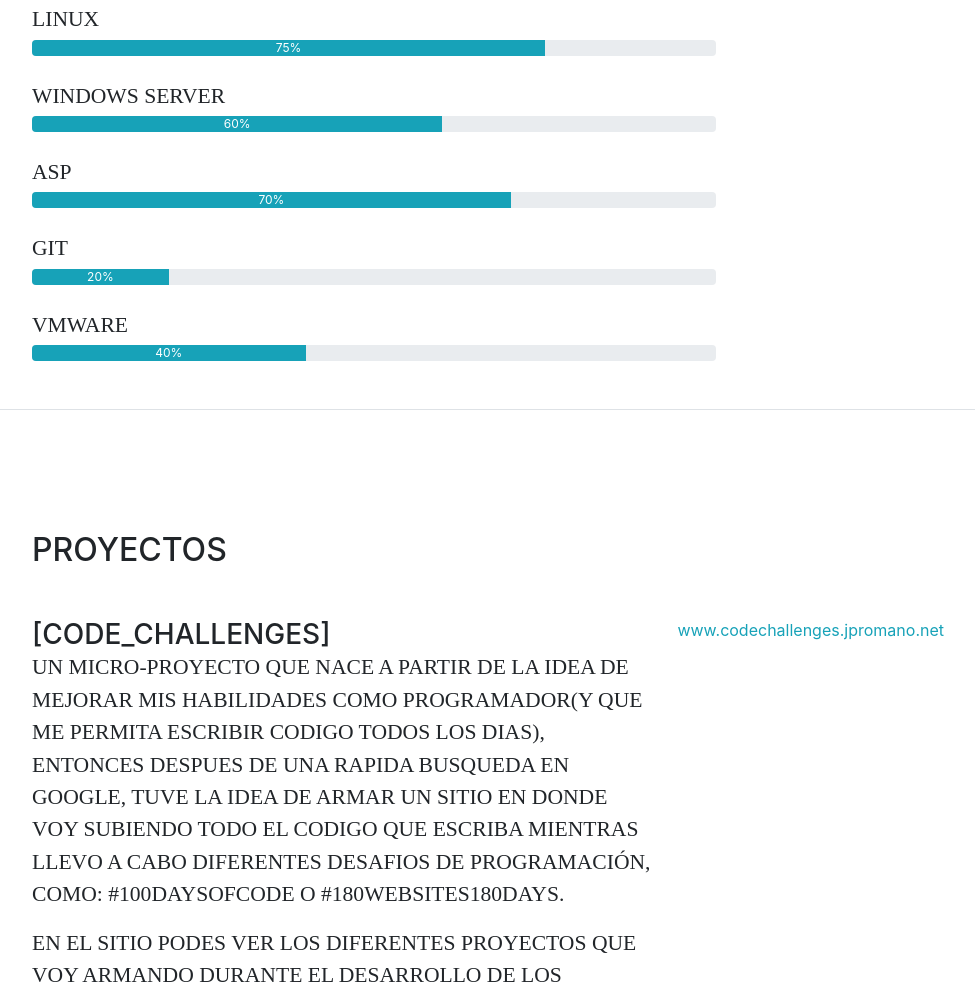
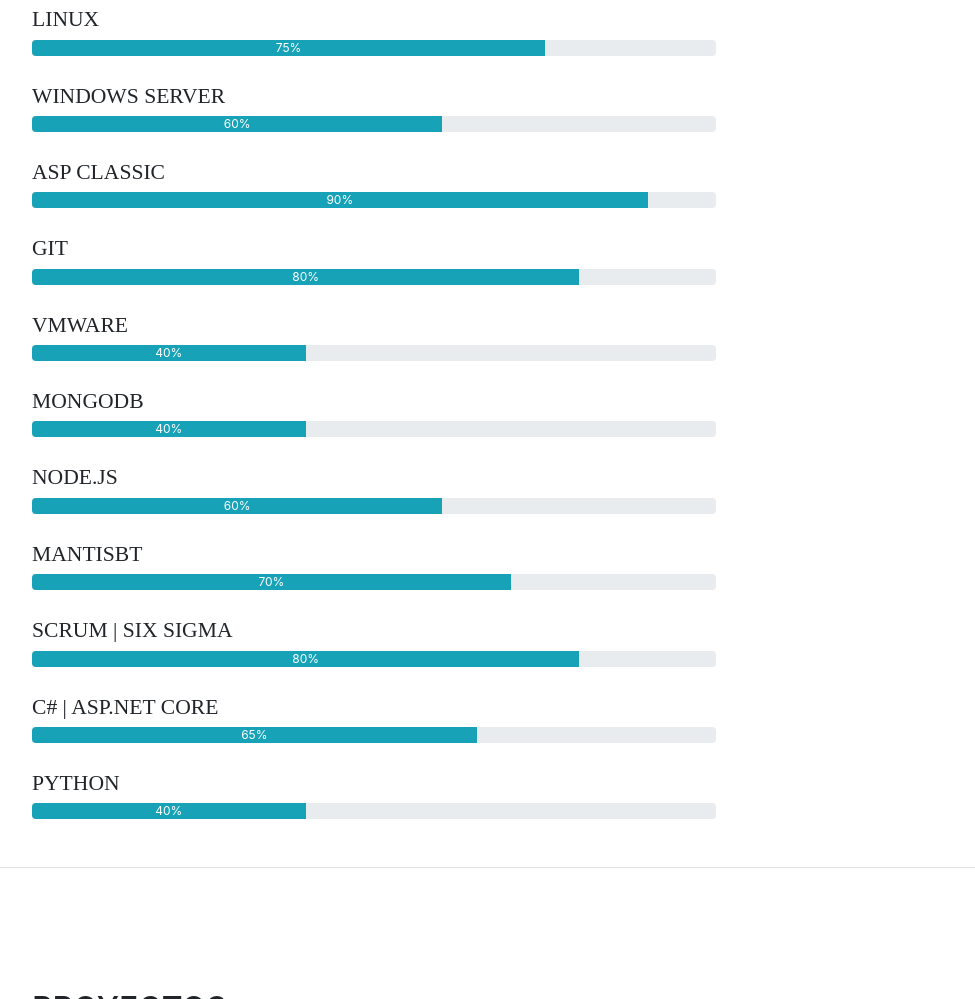
Before and after one commit to jpromanonet/personalSite, a website with bundled scripts: page 02_New_Site/index.html in a window 1280 px wide. Shown: the part 2391-3390 px from the top of the page, without its empty margins (288-1263 px from the left). Built offline with nearby package versions, Linux system fonts and the light colour scheme; a web font is replaced by a local one.

Commit message:
Metadata and more skills updated

```diff
--- a/02_New_Site/index.html
+++ b/02_New_Site/index.html
@@ -5,7 +5,7 @@
 
     <meta charset="utf-8">
     <meta name="viewport" content="width=device-width, initial-scale=1, shrink-to-fit=no">
-    <meta name="description" content="">
+    <meta name="keywords" content="juan, pablo, romano, blog, bio, cv, proyectos, programacion, programador, desarrollador, desarrollo, analisis funcional, perito informatico, computacion, linux, hardware, software libre">
     <meta name="author" content="Juan P. Romano">
 
     <title>Juan P. Romano | Inicio</title>
@@ -258,17 +258,47 @@
                 <div class="progress-bar bg-info" role="progressbar" style="width: 60%" aria-valuenow="25" aria-valuemin="0" aria-valuemax="100">60%</div>
               </div>
             </br>
-            <div class="subheading mb-1">ASP</div>
+            <div class="subheading mb-1">ASP Classic</div>
+              <div class="progress" style='width: 75%'>
+                <div class="progress-bar bg-info" role="progressbar" style="width: 90%" aria-valuenow="25" aria-valuemin="0" aria-valuemax="100">90%</div>
+              </div>
+            </br>
+            <div class="subheading mb-1">GIT</div>
+              <div class="progress" style='width: 75%'>
+                <div class="progress-bar bg-info" role="progressbar" style="width: 80%" aria-valuenow="25" aria-valuemin="0" aria-valuemax="100">80%</div>
+              </div>
+            </br>
+            <div class="subheading mb-1">VMWare</div>
+              <div class="progress" style='width: 75%'>
+                <div class="progress-bar bg-info" role="progressbar" style="width: 40%" aria-valuenow="25" aria-valuemin="0" aria-valuemax="100">40%</div>
+              </div>
+            </br>
+            <div class="subheading mb-1">MongoDB</div>
+              <div class="progress" style='width: 75%'>
+                <div class="progress-bar bg-info" role="progressbar" style="width: 40%" aria-valuenow="25" aria-valuemin="0" aria-valuemax="100">40%</div>
+              </div>
+            </br>
+            <div class="subheading mb-1">Node.JS</div>
+              <div class="progress" style='width: 75%'>
+                <div class="progress-bar bg-info" role="progressbar" style="width: 60%" aria-valuenow="25" aria-valuemin="0" aria-valuemax="100">60%</div>
+              </div>
+            </br>
+            <div class="subheading mb-1">MantisBT</div>
               <div class="progress" style='width: 75%'>
                 <div class="progress-bar bg-info" role="progressbar" style="width: 70%" aria-valuenow="25" aria-valuemin="0" aria-valuemax="100">70%</div>
               </div>
             </br>
-            <div class="subheading mb-1">GIT</div>
+            <div class="subheading mb-1">Scrum | Six Sigma</div>
               <div class="progress" style='width: 75%'>
-                <div class="progress-bar bg-info" role="progressbar" style="width: 20%" aria-valuenow="25" aria-valuemin="0" aria-valuemax="100">20%</div>
+                <div class="progress-bar bg-info" role="progressbar" style="width: 80%" aria-valuenow="25" aria-valuemin="0" aria-valuemax="100">80%</div>
               </div>
             </br>
-            <div class="subheading mb-1">VMWare</div>
+            <div class="subheading mb-1">C# | ASP.NET Core</div>
+              <div class="progress" style='width: 75%'>
+                <div class="progress-bar bg-info" role="progressbar" style="width: 65%" aria-valuenow="25" aria-valuemin="0" aria-valuemax="100">65%</div>
+              </div>
+            </br>
+            <div class="subheading mb-1">Python</div>
               <div class="progress" style='width: 75%'>
                 <div class="progress-bar bg-info" role="progressbar" style="width: 40%" aria-valuenow="25" aria-valuemin="0" aria-valuemax="100">40%</div>
               </div>
```
